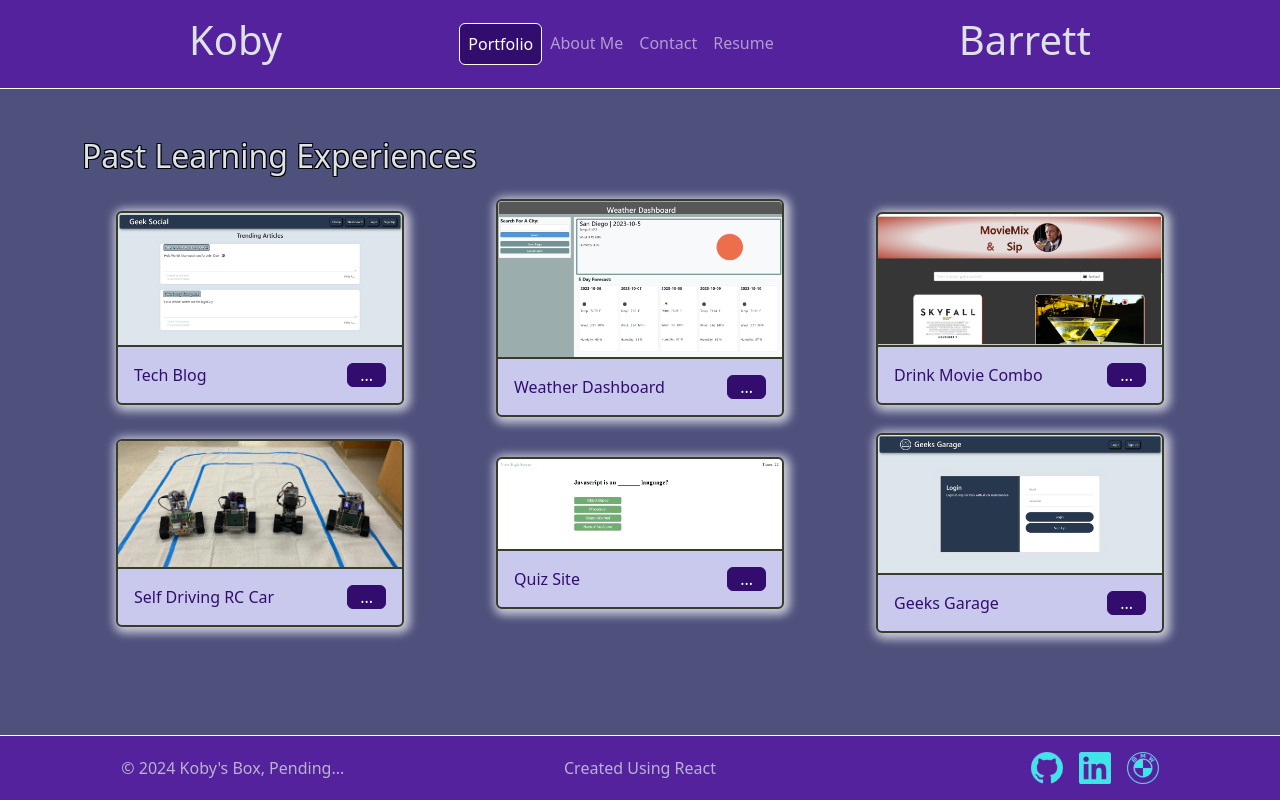
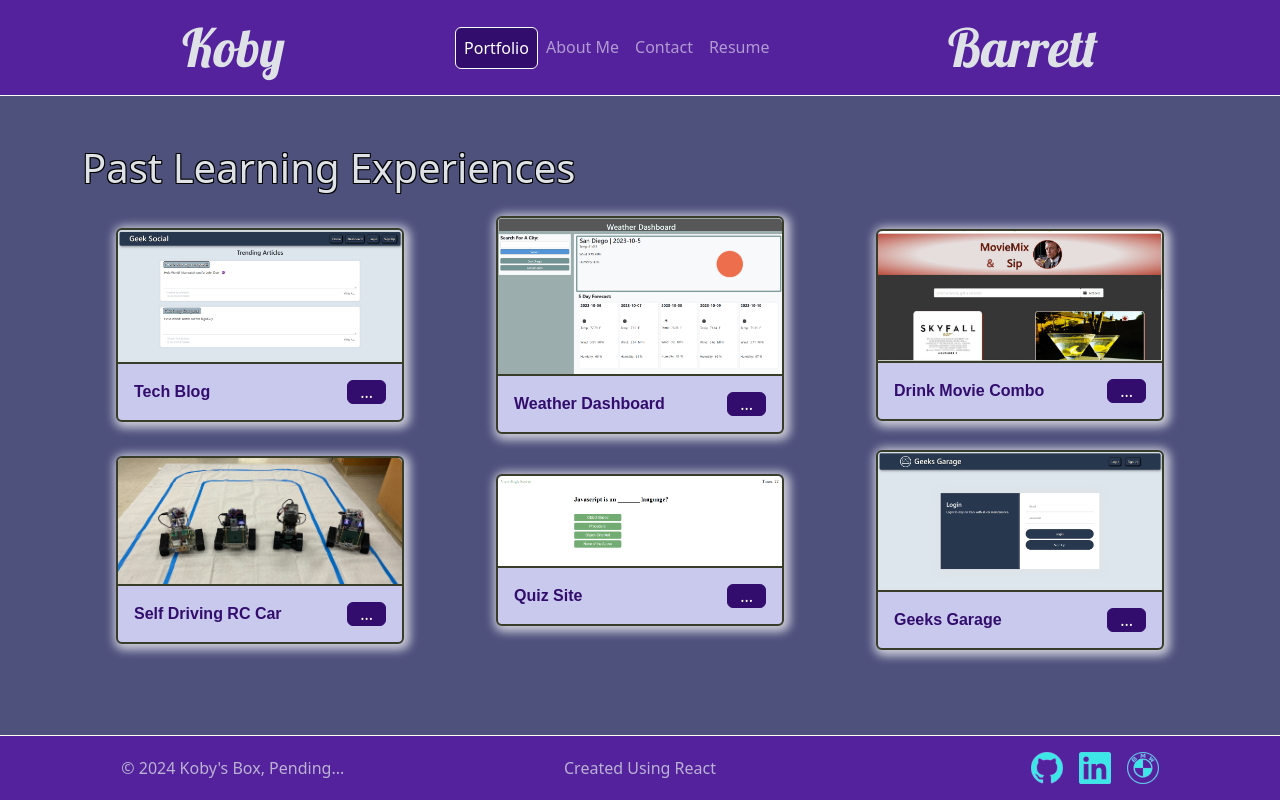
Before and after one commit to KAntBarr/react-portfolio-20, a React (Vite) app: page / in a window 1280 px wide. Built offline with nearby package versions, Linux system fonts and the light colour scheme.

Commit message:
styled some link elements

```diff
--- a/index.html
+++ b/index.html
@@ -3,7 +3,7 @@
 
 <head>
   <meta charset="UTF-8" />
-  <link rel="stylesheet" href="https://fonts.googleapis.com/css?family=Tangerine">
+  <link rel="stylesheet" href="https://fonts.googleapis.com/css?family=Lobster|Chakra+Petch">
   <link rel="icon" type="image/svg+xml" href="/gengar-icon.png" />
   <meta name="viewport" content="width=device-width, initial-scale=1.0" />
   <title>KB's Portfolio</title>
--- a/src/components/Modal/Modal.jsx
+++ b/src/components/Modal/Modal.jsx
@@ -62,7 +62,7 @@ const Modal = ({ }) => {
                 <Link
                   to={projectURL}
                   target='_blank'
-                  className=""
+                  className="a-modal"
                 >
                   Go To Website
                 </Link>
--- a/src/components/Navigation/Navigation.jsx
+++ b/src/components/Navigation/Navigation.jsx
@@ -22,14 +22,14 @@ function Nav() {
         </div>
 
 
-        <h1 className='d-sm-none mb-0 name-font'>Koby</h1>
+        <h1 className='d-sm-none mb-0 name-font'>Koby B</h1>
         <button className="navbar-toggler collapsed floater bg-dark outlined" type="button" data-bs-toggle="collapse" data-bs-target="#navabarMain" aria-controls="navabarMain" aria-expanded="false" aria-label="Toggle navigation">
           <span className="navbar-toggler-icon"></span>
         </button>
 
         <div className="navbar-collapse collapse justify-content-end justify-content-md-center" id="navabarMain">
 
-          <h1 className='d-none d-sm-block mx-auto name-font'>Koby</h1>
+          <h1 className='d-none d-sm-block m-auto name-font'>Koby</h1>
 
           <ul className="navbar-nav nav-pills mb-2 mb-sm-0 pt-1 pt-sm-0">
             <li className="nav-item">
@@ -66,7 +66,7 @@ function Nav() {
             </li>
           </ul>
 
-          <h1 className='d-none d-sm-block mx-auto'>Barrett</h1>
+          <h1 className='d-none d-sm-block m-auto name-font'>Barrett</h1>
 
         </div>
 
--- a/src/components/Project/Project.css
+++ b/src/components/Project/Project.css
@@ -22,3 +22,9 @@
 .image-container:hover .overlay-text {
   background-color: rgba(255, 255, 255, 0.84); /* Semi-transparent white */
 }
+
+.project-name {
+  font-family: 'Arial', sans-serif;
+  font-weight: 650;
+  font-size: 1em;
+}
--- a/src/components/Project/Project.jsx
+++ b/src/components/Project/Project.jsx
@@ -25,7 +25,7 @@ const Project = ({ imageSrc, imageAlt, cardText, projectURL, githubURL, projectS
                     <Link
                       to={projectURL}
                       target='_blank'
-                      className="mb-4"
+                      className="mb-4 a-nothead"
                     >
                       {imageAlt}
                     </Link>
@@ -60,7 +60,7 @@ const Project = ({ imageSrc, imageAlt, cardText, projectURL, githubURL, projectS
 
             </div>
             <div className="card-body d-flex justify-content-between">
-              <p className="card-text mb-0">{cardText}</p>
+              <p className="card-text mb-0 project-name">{cardText}</p>
               <button
                 className="btn btn-primary "
                 data-bs-toggle="modal"
--- a/src/index.css
+++ b/src/index.css
@@ -140,18 +140,41 @@ body.modal-open>div>div>main>.container {
   filter: blur(30px);
 }
 
-a {
+.a-nothead {
   text-decoration: none !important;
+  color: var(--color-third) !important;
+  font-size: 1.45rem;
+  font-weight: 900;
+  opacity: 0.5;
+}
+
+.a-nothead:hover {
+  text-shadow: 0 0 30px #000000,
+    -1px -1px 0 #fff,
+    1px -1px 0 #fff,
+    -1px 1px 0 #fff,
+    1px 1px 0 #fff;
+  opacity: 0.8;
+}
+
+.a-modal {
+  text-decoration: none !important;
+  color: var(--color-third) !important;
 }
 
 p {
-  font-family:
+  font-family: 'Chakra Petch', sans-serif;
 }
 
 .head-font {
-  font-family: ;
+  font-family: "Lobster variant0", Tofu;
 }
 
 .name-font {
-  font-family:
+  font-family: "Lobster", Tofu;
+  font-size: calc(1.375rem + 2.4vw);
 }
+
+label {
+  font-size: 1.4rem;
+}
--- a/src/pages/Portfolio/Portfolio.jsx
+++ b/src/pages/Portfolio/Portfolio.jsx
@@ -18,7 +18,7 @@ const Portfolio = ({ }) => {
   return (
     <>
       <div className='container text-center text-md-start'>
-        <h2 className='mt-4 mt-md-5 mb-4 bordered-text'>Past Learning Experiences</h2>
+        <h1 className='mt-4 mt-md-5 mb-4 bordered-text'>Past Learning Experiences</h1>
         <div className='row align-items-center'>
           {/* <div className='col '> */}
             {/* <div className='d-flex justify-content-center'> */}
--- a/src/pages/Resume/Resume.css
+++ b/src/pages/Resume/Resume.css
@@ -30,3 +30,7 @@
 .image-container-resume:hover .blur {
   filter: none;
 }
+
+.download-btn {
+  font-weight: 540;
+}
--- a/src/pages/Resume/Resume.jsx
+++ b/src/pages/Resume/Resume.jsx
@@ -25,7 +25,7 @@ const Resume = ({ }) => {
     <div className='container mt-4'>
       <div className='row justify-content-center mx-2'>
 
-        <h2 className='text-center bordered-text'>Resume</h2>
+        <h1 className='text-center bordered-text'>Resume</h1>
         <div>
 
           <div className="card mx-auto" style={{ maxWidth: '500px' }}  >
@@ -40,7 +40,7 @@ const Resume = ({ }) => {
                 {isHovered && <Link
                   to={'/public/Resume-JanV1-24.pdf'}
                   target='_blank'
-                  className=""
+                  className="a-nothead"
                 >
                   View
                 </Link>}
@@ -60,7 +60,7 @@ const Resume = ({ }) => {
                 download="koby_b_resume.pdf"
               >
                 <button
-                  className="btn btn-primary rounded-btn"
+                  className="btn btn-primary rounded-btn download-btn"
                   style={{ maxWidth: '10em' }}
                 >
                   Download
```
